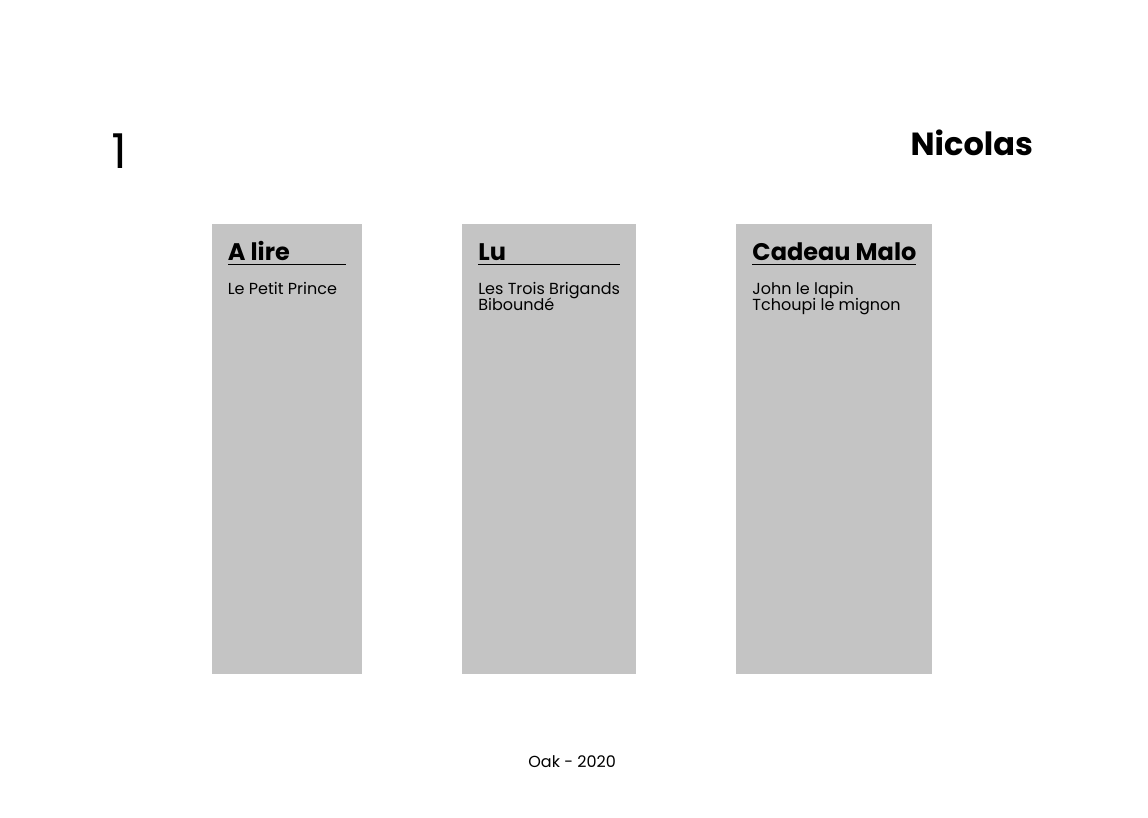
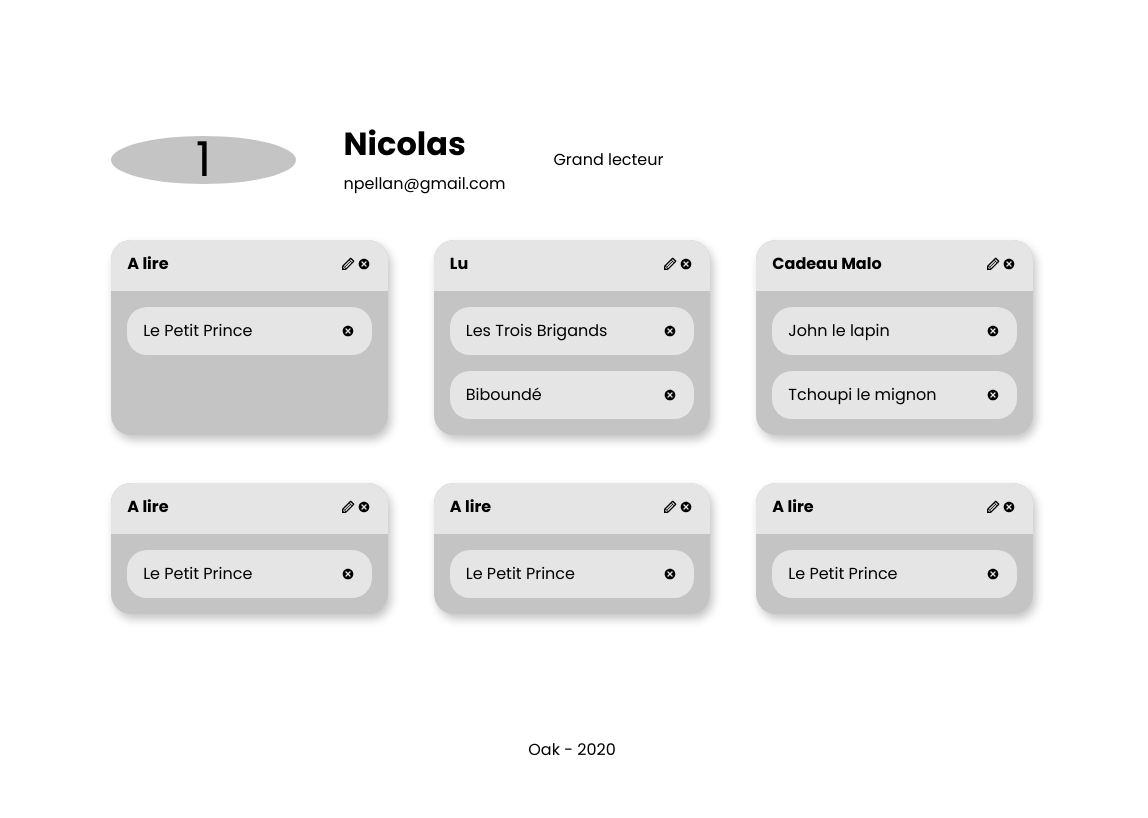
Before and after one commit to aureliasegarra/Oak, a React app in the folder Front/: page /profil/1/1 in a window 1280 px wide. Shown: the full height of the page, 132-1280 px from the left. Built offline with nearby package versions, Linux system fonts and the light colour scheme; no server answers.

Commit message:
:recycle: reorgnzd UserProfile into sub-components

```diff
--- /dev/null
+++ b/Front/src/components/UserProfile/Book/index.js
@@ -0,0 +1,25 @@
+// == Import npm
+import React from 'react';
+import PropTypes from 'prop-types';
+
+// == Import
+import './styles.scss';
+
+import { TiDelete } from 'react-icons/ti';
+
+// == Composant
+const Book = ({
+  book,
+}) => (
+  <div className="userprofile-list__bookcard">
+    <p>{book.booktitle}</p>
+    <TiDelete />
+  </div>
+);
+
+Book.propTypes = {
+  book: PropTypes.object.isRequired,
+};
+
+// == Export
+export default Book;
--- /dev/null
+++ b/Front/src/components/UserProfile/Book/styles.scss
@@ -0,0 +1,10 @@
+@use 'src/styles/vars';
+
+.userprofile-list__bookcard {
+  padding: 1rem;
+  margin: 1rem;
+  background-color: vars.$color-light-gray;
+  border-radius: 20px;
+  display: flex;
+  justify-content: space-between;
+}
--- /dev/null
+++ b/Front/src/components/UserProfile/List/index.js
@@ -0,0 +1,35 @@
+// == Import npm
+import React from 'react';
+import PropTypes from 'prop-types';
+
+// == Import
+import './styles.scss';
+
+import { TiPencil, TiDelete } from 'react-icons/ti';
+
+import Book from '../Book';
+
+// == Composant
+const List = ({
+  list,
+}) => (
+  <div className="userprofile-list">
+    <div className="userprofile-list__header">
+      <h2 className="userprofile-list__title">{list.name}</h2>
+      <div>
+        <TiPencil />
+        <TiDelete />
+      </div>
+    </div>
+    {list.content.map((book) => (
+      <Book book={book} />
+    ))}
+  </div>
+);
+
+List.propTypes = {
+  list: PropTypes.object.isRequired,
+};
+
+// == Export
+export default List;
--- /dev/null
+++ b/Front/src/components/UserProfile/List/styles.scss
@@ -0,0 +1,28 @@
+@use 'src/styles/vars';
+
+.userprofile-list {
+  width: 30%;
+  margin-bottom: 3rem;
+  background-color: vars.$color-medium-gray;
+  border-radius: 20px;
+  box-shadow: 3px 5px 10px 0px vars.$color-medium-gray;
+
+  @media screen and (max-width: 767px) {
+    width: 45%;
+  }
+
+  @media screen and (max-width: 425px) {
+    width: 100%;
+  }
+}
+
+.userprofile-list__header {
+  font-size: 1rem;
+  font-weight: bold;
+  margin-bottom: 1rem;
+  background-color: vars.$color-light-gray;
+  border-radius: 20px 20px 0 0;
+  padding: 1rem;
+  display: flex;
+  justify-content: space-between;
+}
--- /dev/null
+++ b/Front/src/components/UserProfile/UserInfos/index.js
@@ -0,0 +1,39 @@
+// == Import npm
+import React from 'react';
+import PropTypes from 'prop-types';
+
+// == Import
+import './styles.scss';
+
+// == Composant
+const UserInfos = ({
+  pseudo, email, avatar, badge,
+}) => (
+  <div className="userprofile-infos">
+    <div className="userprofile-infos__avatar">
+      <p>{avatar}</p>
+    </div>
+    <div className="userprofile-infos__details">
+      <h1 className="userprofile-infos__pseudo">{pseudo}</h1>
+      <p className="userprofile-infos__email">{email}</p>
+    </div>
+    <div className="userprofile-infos__badges">
+      {badge}
+    </div>
+  </div>
+);
+
+UserInfos.propTypes = {
+  pseudo: PropTypes.string.isRequired,
+  email: PropTypes.string.isRequired,
+  avatar: PropTypes.string,
+  badge: PropTypes.string,
+};
+
+UserInfos.defaultProps = {
+  avatar: '0',
+  badge: 'Vous n\'avez pas encore reçu de badge',
+};
+
+// == Export
+export default UserInfos;
--- /dev/null
+++ b/Front/src/components/UserProfile/UserInfos/styles.scss
@@ -0,0 +1,41 @@
+@use 'src/styles/vars';
+
+.userprofile-infos {
+  display: flex;
+  align-items: center;
+  margin-bottom: 3rem;
+
+  @media screen and (max-width: 424px) {
+    flex-direction: column;
+  }
+}
+
+.userprofile-infos__avatar {
+  width: 20%;
+  height: 20%;
+  border-radius: 50%;
+  background-color: vars.$color-medium-gray;
+  display: flex;
+  justify-content: center;
+  align-items: center;
+
+  & > p {
+    font-size: 3rem;
+  }
+}
+
+.userprofile-infos__details {
+  margin-left: 3rem;
+  display: flex;
+  flex-direction: column;
+}
+
+.userprofile-infos__pseudo {
+  font-size: 2rem;
+  font-weight: bold;
+  margin-bottom: 1rem;
+}
+
+.userprofile-infos__badges {
+  margin-left: 3rem;
+}
--- a/Front/src/components/UserProfile/index.js
+++ b/Front/src/components/UserProfile/index.js
@@ -1,17 +1,19 @@
 // == Import npm
 import React, { useEffect } from 'react';
 import PropTypes from 'prop-types';
-
 import {
   NavLink,
 } from 'react-router-dom';
+
+import UserInfos from 'src/containers/UserInfos';
+import List from './List';
 
 // == Import
 import './styles.scss';
 
 // == Composant
 const UserProfile = ({
-  isLogged, pseudo, avatar, lists, fetchUserInfos,
+  isLogged, pseudo, email, avatar, badge, lists, fetchUserInfos,
 }) => {
   useEffect(() => {
     fetchUserInfos();
@@ -21,18 +23,10 @@ const UserProfile = ({
     <>
       {isLogged && (
       <main className="userprofile-main">
-        <div className="userprofile-infos">
-          <p className="userprofile-infos__avatar">{avatar}</p>
-          <h1 className="userprofile-infos__pseudo">{pseudo}</h1>
-        </div>
+        <UserInfos />
         <div className="userprofile-lists-container">
           {lists.map((list) => (
-            <div className="userprofile-list">
-              <p className="userprofile-list__title">{list.name}</p>
-              {list.content.map((book) => (
-                <div className="userprofile-list__book">{book.booktitle}</div>
-              ))}
-            </div>
+            <List list={list} />
           ))}
         </div>
       </main>
@@ -54,14 +48,17 @@ const UserProfile = ({
 UserProfile.propTypes = {
   isLogged: PropTypes.bool.isRequired,
   pseudo: PropTypes.string.isRequired,
-  avatar: PropTypes.number,
+  email: PropTypes.string.isRequired,
+  avatar: PropTypes.string,
   lists: PropTypes.array,
+  badge: PropTypes.string,
   fetchUserInfos: PropTypes.func,
 };
 
 UserProfile.defaultProps = {
-  avatar: 0,
+  avatar: '0',
   lists: [],
+  badge: 'Vous n\'avez pas encore reçu de badge',
   fetchUserInfos: () => {},
 };
 
--- a/Front/src/components/UserProfile/styles.scss
+++ b/Front/src/components/UserProfile/styles.scss
@@ -5,36 +5,8 @@
   width: 80%;
 }
 
-.userprofile-infos {
+.userprofile-lists-container {
   display: flex;
   justify-content: space-between;
-  margin-bottom: 3rem;
+  flex-wrap: wrap;
 }
-
-.userprofile-infos__avatar {
-  font-size: 3rem;
-}
-
-.userprofile-infos__pseudo {
-  font-size: 2rem;
-  font-weight: bold;
-}
-
-.userprofile-lists-container {
-  display: flex;
-  justify-content: space-evenly;
-}
-
-.userprofile-list {
-  min-width: 150px;
-  min-height: 450px;
-  padding: 1rem;
-  background-color: vars.$color-medium-gray;
-}
-
-.userprofile-list__title {
-  font-size: 1.5rem;
-  font-weight: bold;
-  border-bottom: 1px solid black;
-  margin-bottom: 1rem;
-}
--- /dev/null
+++ b/Front/src/containers/UserInfos.js
@@ -0,0 +1,14 @@
+import { connect } from 'react-redux';
+import UserInfos from 'src/components/UserProfile/UserInfos';
+
+const mapStateToProps = (state) => ({
+  pseudo: state.user.pseudo,
+  email: state.user.email,
+  badge: state.user.badge,
+  avatar: state.user.avatar,
+});
+
+const mapDispatchToProps = (dispatch) => ({
+});
+
+export default connect(mapStateToProps, mapDispatchToProps)(UserInfos);
--- a/Front/src/containers/UserProfile.js
+++ b/Front/src/containers/UserProfile.js
@@ -5,6 +5,8 @@ import { fetchUserInfos } from '../actions/userProfile';
 const mapStateToProps = (state) => ({
   isLogged: state.user.isLogged,
   pseudo: state.user.pseudo,
+  email: state.user.email,
+  badge: state.user.badge,
   avatar: state.user.avatar,
   lists: state.user.lists,
 });
--- a/Front/src/reducers/user.js
+++ b/Front/src/reducers/user.js
@@ -1,13 +1,16 @@
 const initialState = {
+  id: 1,
   email: 'npellan@gmail.com',
   password: '',
   avatar: '1',
   isLogged: true,
   loading: false,
   pseudo: 'Nicolas',
+  badge: 'Grand lecteur',
   token: null,
   lists: [
     {
+      id: 1,
       name: 'A lire',
       content: [
         {
@@ -16,6 +19,7 @@ const initialState = {
       ],
     },
     {
+      id: 2,
       name: 'Lu',
       content: [
         {
@@ -27,6 +31,7 @@ const initialState = {
       ],
     },
     {
+      id: 3,
       name: 'Cadeau Malo',
       content: [
         {
@@ -37,6 +42,33 @@ const initialState = {
         },
       ],
     },
+    {
+      id: 4,
+      name: 'A lire',
+      content: [
+        {
+          booktitle: 'Le Petit Prince',
+        },
+      ],
+    },
+    {
+      id: 5,
+      name: 'A lire',
+      content: [
+        {
+          booktitle: 'Le Petit Prince',
+        },
+      ],
+    },
+    {
+      id: 6,
+      name: 'A lire',
+      content: [
+        {
+          booktitle: 'Le Petit Prince',
+        },
+      ],
+    },
   ],
 };
 
```
